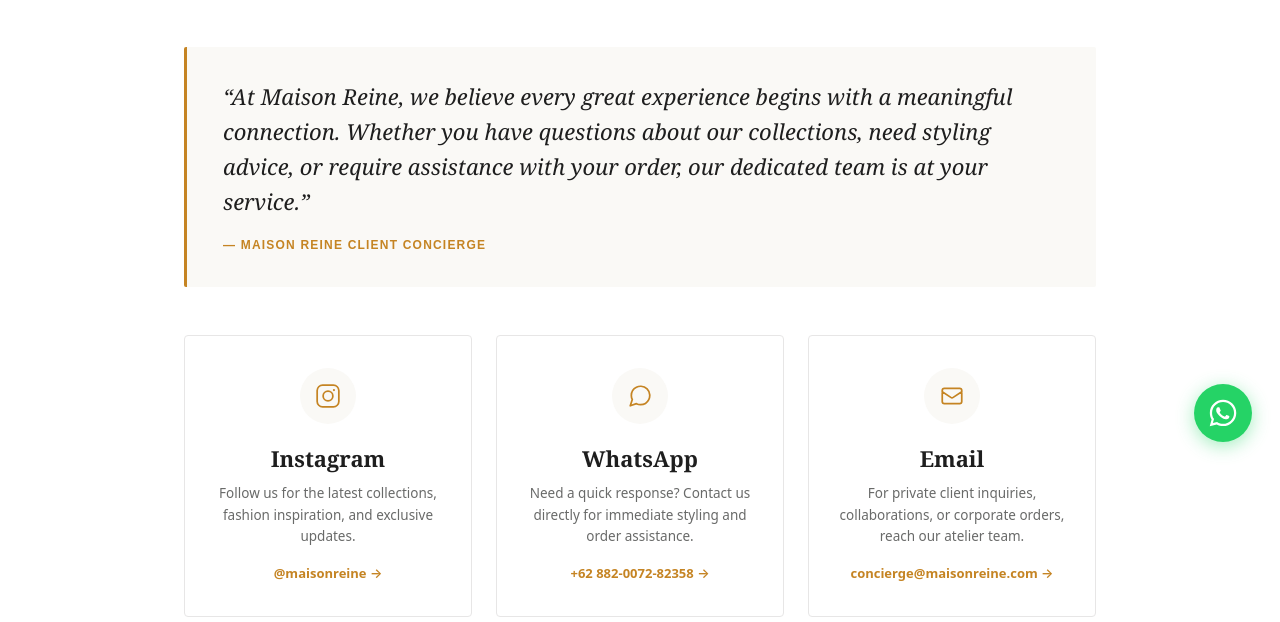
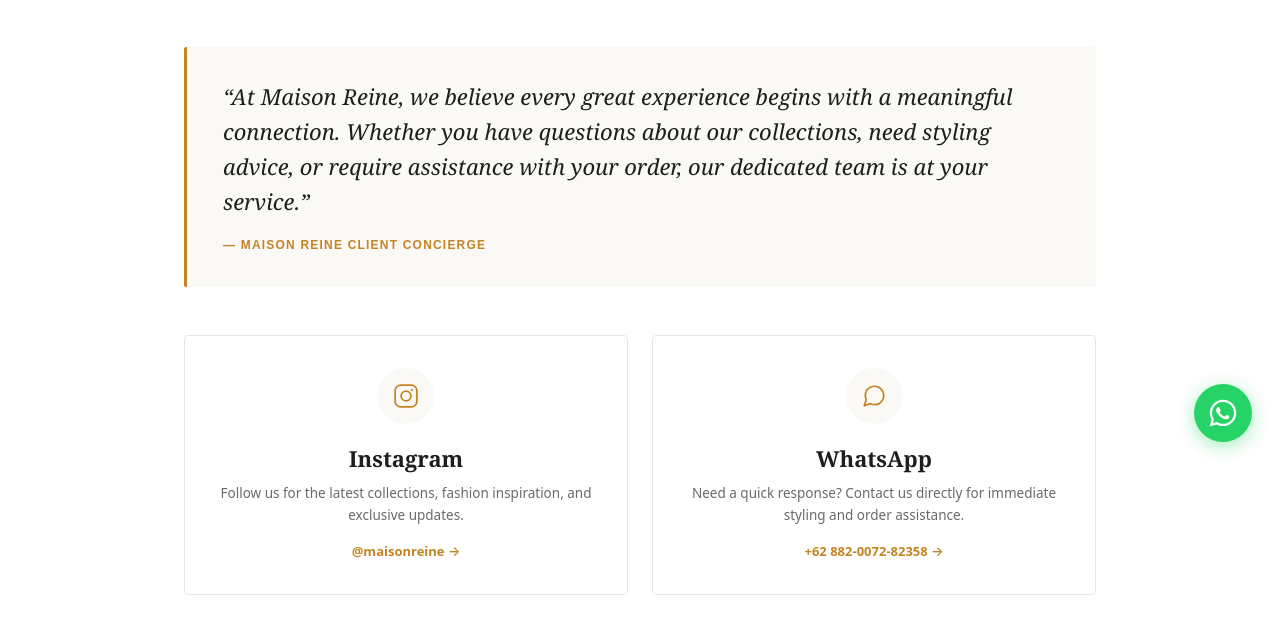
Before and after one commit to wonnisassa/maison_reine, a plain HTML site: page client-care.html in a window 1280 px wide. Shown: the part 330-952 px from the top of the page. Drawn offline with Linux system fonts and the light colour scheme; a web font is replaced by a local one.

Commit message:
feat: hapus kartu Email di halaman Client Care

```diff
--- a/assets/css/pure.css
+++ b/assets/css/pure.css
@@ -1274,7 +1274,7 @@ body {
 /* CLIENT CARE & CONTACT STYLES */
 .care-channels-grid {
   display: grid;
-  grid-template-columns: repeat(3, 1fr);
+  grid-template-columns: repeat(2, 1fr);
   gap: 24px;
 }
 
--- a/client-care.html
+++ b/client-care.html
@@ -85,15 +85,6 @@
           <h3 class="care-title">WhatsApp</h3>
           <p class="care-desc">Need a quick response? Contact us directly for immediate styling and order assistance.</p>
           <a href="https://wa.me/62882007282358" target="_blank" rel="noopener noreferrer" class="care-link">+62 882-0072-82358 &rarr;</a>
-        </div>
-
-        <div class="care-card">
-          <div class="care-icon-box">
-            <svg width="26" height="26" fill="none" stroke="currentColor" stroke-width="1.6" viewBox="0 0 24 24"><path stroke-linecap="round" stroke-linejoin="round" d="M3 8l7.89 5.26a2 2 0 002.22 0L21 8M5 19h14a2 2 0 002-2V7a2 2 0 00-2-2H5a2 2 0 00-2 2v10a2 2 0 002 2z"/></svg>
-          </div>
-          <h3 class="care-title">Email</h3>
-          <p class="care-desc">For private client inquiries, collaborations, or corporate orders, reach our atelier team.</p>
-          <a href="mailto:concierge@maisonreine.com" class="care-link">concierge@maisonreine.com &rarr;</a>
         </div>
       </div>
 
```
